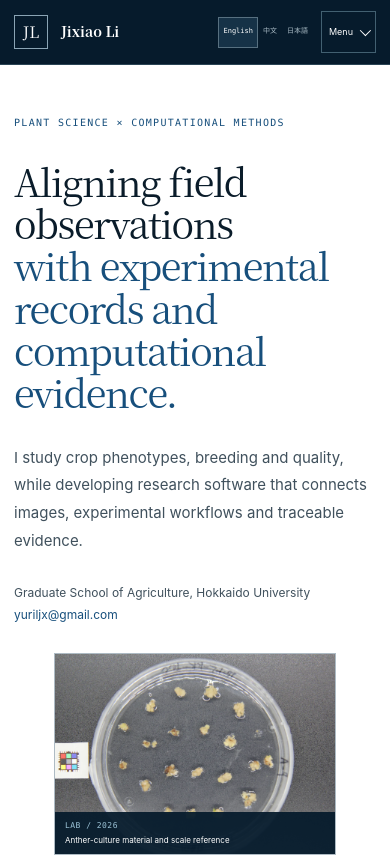
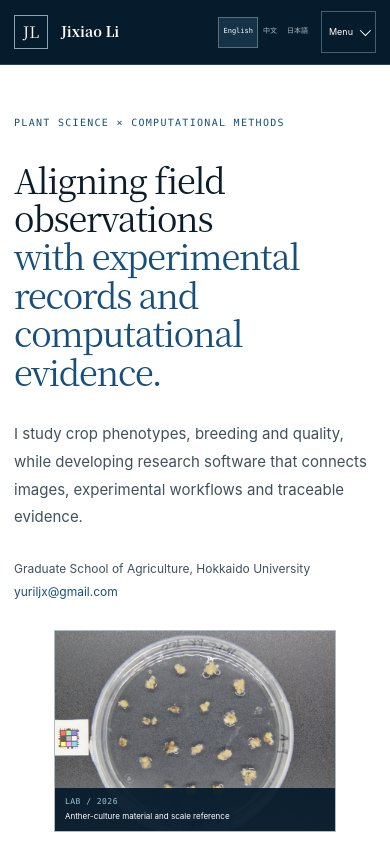
Before and after one commit to yuriljx/yuriljx.github.io, a Next.js app: page / in a window 390 px wide. Shown: the top 856 px of the page. Built offline with nearby package versions, Linux system fonts and the light colour scheme.

Commit message:
Balance multilingual hero typography

```diff
--- a/app/globals.css
+++ b/app/globals.css
@@ -116,7 +116,7 @@ h1 {
   max-width: 720px;
   margin-bottom: 30px;
   font-family: var(--serif);
-  font-size: clamp(42px, 4.15vw, 63px);
+  font-size: clamp(36px, 3.15vw, 46px);
   font-weight: 500;
   line-height: 1.12;
   letter-spacing: -.038em;
@@ -387,7 +387,7 @@ footer a:hover { color: var(--blue); }
   .language-switch button:hover, .language-switch button:focus-visible { color: white; }
   .language-switch button.active { border-color: #577080; background: #163247; color: white; }
   .hero { gap: 28px; padding: 50px 0 46px; }
-  h1 { font-size: clamp(34px, 9.7vw, 49px); }
+  h1 { font-size: clamp(32px, 8.8vw, 40px); }
   .identity-lines { flex-direction: column; gap: 3px; }
   .identity-lines a::before { display: none; }
   .hero-evidence { min-height: 440px; grid-template-columns: 1fr 1fr; grid-template-rows: 1.18fr .82fr; }
```
